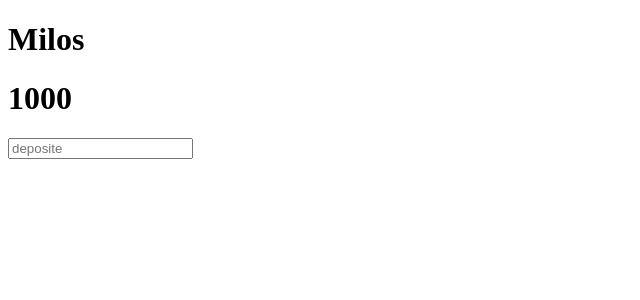
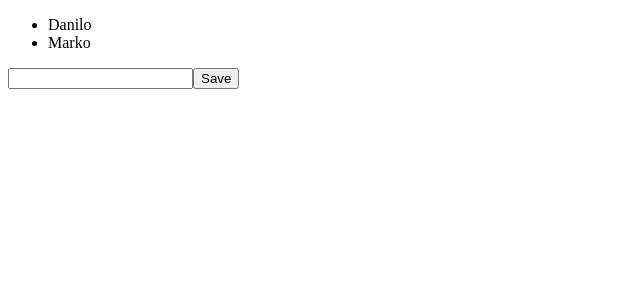
Before and after one commit to VojvodaMilos/hooks-useState, a React (Create React App) app: page / in a window 1280 px wide. Shown: the top 300 px of the page, without its empty margins (0-640 px from the left). Built offline with nearby package versions, Linux system fonts and the light colour scheme.

Commit message:
state-arrow

```diff
--- a/src/App.js
+++ b/src/App.js
@@ -2,13 +2,10 @@
 import Ball from "./ball/ball";
 import React, { useState } from "react";
 import Account from "./Account/Account";
+import NameList from "./NameList/NameList";
 
 function App() {
-  return (
-    <div>
-      <Account />
-    </div>
-  );
+  return <NameList />;
 }
 
 export default App;
--- /dev/null
+++ b/src/NameList/NameList.js
@@ -0,0 +1,28 @@
+import React, { useState } from "react";
+
+export default function NameList() {
+  const [names, setNames] = useState(["Danilo", "Marko"]);
+  const [newName, setNewName] = useState("");
+
+  const saveName = () => {
+    setNames([...names, newName]);
+    setNewName("");
+  };
+  return (
+    <div>
+      <ul>
+        {names.map((name) => {
+          return <li>{name}</li>;
+        })}
+      </ul>
+      <input
+        value={newName}
+        type="text"
+        onChange={(e) => {
+          setNewName(e.target.value);
+        }}
+      />
+      <button onClick={saveName}>Save</button>
+    </div>
+  );
+}
```
